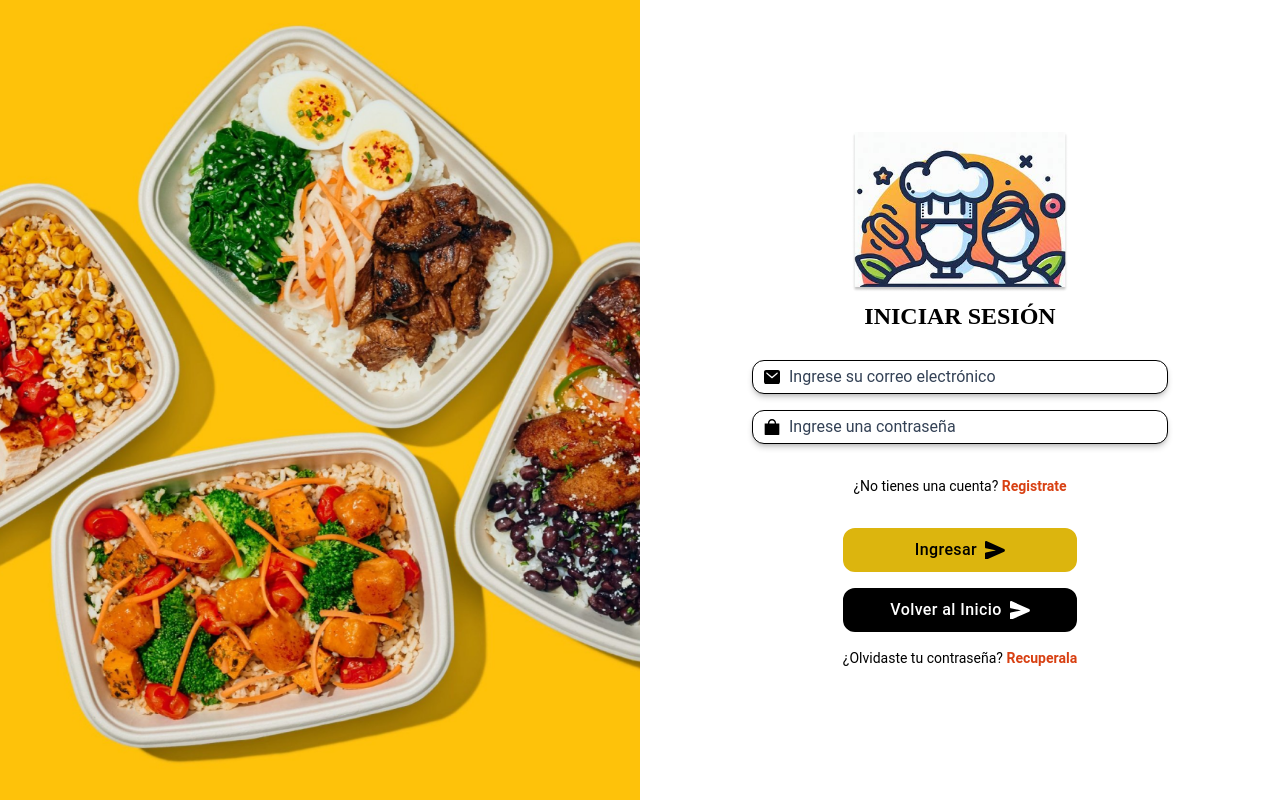
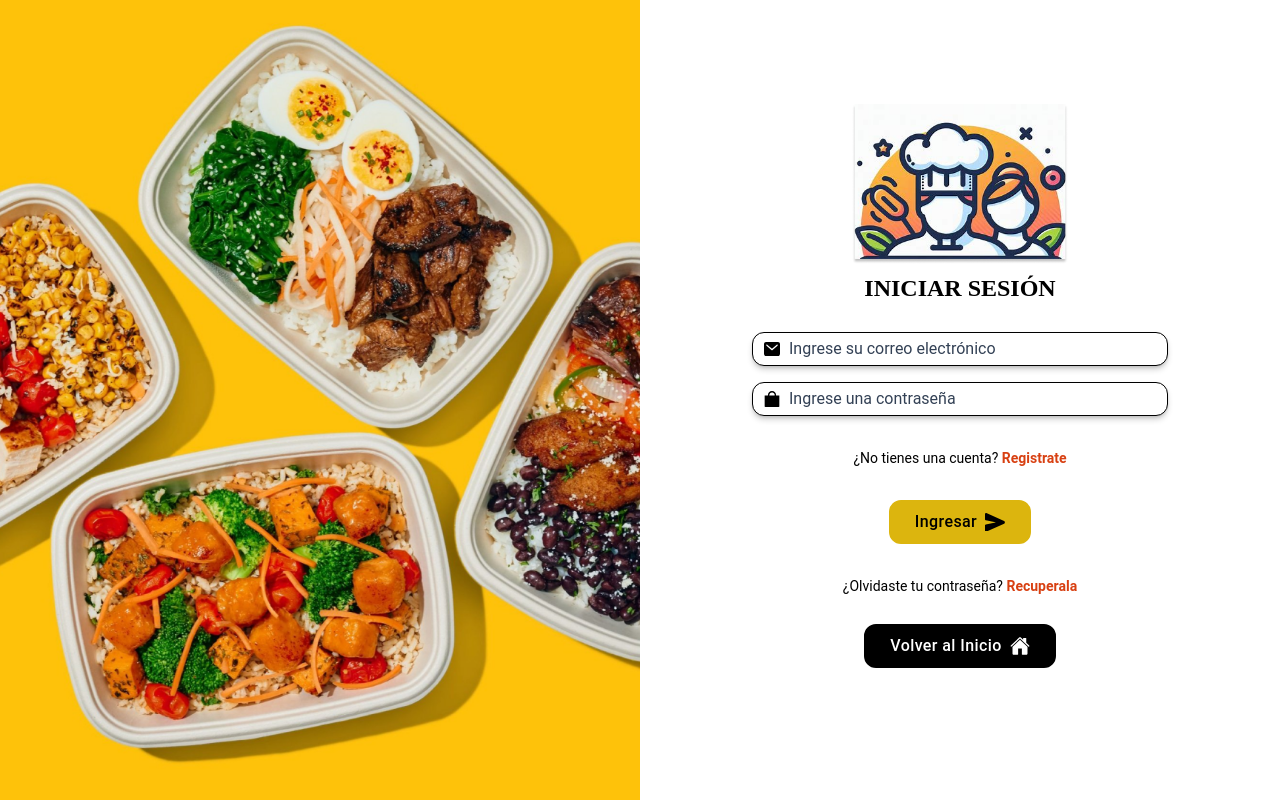
Before and after one commit to JohnMata0427/Food-Ordering-System, a React (Vite) app: page /auth/iniciar-sesion in a window 1280 px wide. Built offline with nearby package versions, Linux system fonts and the light colour scheme; a web font is replaced by a local one.

Commit message:
padding del login

```diff
--- a/src/pages/auth/Login.jsx
+++ b/src/pages/auth/Login.jsx
@@ -95,7 +95,6 @@ export default function Login() {
                             />
                         </div>
                     </div>
-
                     <span className="text-sm ">
                         ¿No tienes una cuenta?{" "}
                         <Link
@@ -109,7 +108,6 @@ export default function Login() {
                     {message.mensaje && (
                         <Alerta exito={message.exito}>{message.mensaje}</Alerta>
                     )}
-
                     <div className="flex flex-col items-center gap-y-2">
                         <CustomButton
                             texto="Ingresar"
@@ -124,32 +122,39 @@ export default function Login() {
                                 />
                             </svg>
                         </CustomButton>
-
+                    </div>
+                </form>
+                <div className="flex flex-col items-center gap-y-2 pb-5 pt-3">
+                    <span className="text-sm pb-5 pt-3">
+                        ¿Olvidaste tu contraseña?{" "}
+                        <Link
+                            className="font-bold text-secondary hover:text-secondary/80 transition-all"
+                            to="/auth/recuperar-contraseña"
+                        >
+                            Recuperala
+                        </Link>
+                    </span>
+                    <Link to="/home">
                         <CustomButton
                             texto="Volver al Inicio"
                             color="black"
                             masEstilos="group w-full justify-center gap-x-2 rounded-xl mb-2 text-white"
                         >
-                            <svg className="z-10" width="20" viewBox="0 0 33 31">
+                            <svg className="z-10" width="20" height="20" viewBox="0 0 40 40">
                                 <path
                                     className="fill-white group-hover:fill-[#000]"
                                     id="Vector"
-                                    d="M31.4856 13.2879L31.4747 13.2827L2.27979 0.135588C2.03422 0.0239993 1.76702 -0.0197646 1.50206 0.00821157C1.23711 0.0361877 0.982679 0.135031 0.761524 0.295901C0.527868 0.462128 0.33594 0.688816 0.20301 0.955569C0.0700801 1.22232 0.000317936 1.52077 3.7325e-07 1.82406V10.2323C0.00013021 10.6469 0.133478 11.0485 0.37706 11.3678C0.620643 11.6872 0.959199 11.9042 1.33438 11.9816L17.2573 15.1782C17.3199 15.1911 17.3764 15.2273 17.417 15.2806C17.4576 15.3338 17.4798 15.4008 17.4798 15.4699C17.4798 15.5391 17.4576 15.606 17.417 15.6593C17.3764 15.7125 17.3199 15.7487 17.2573 15.7616L1.33506 18.9582C0.959987 19.0354 0.62145 19.2522 0.377759 19.5712C0.134068 19.8903 0.00047853 20.2916 3.7325e-07 20.7061V29.1158C-0.000181173 29.4054 0.0658672 29.6905 0.192218 29.9456C0.31857 30.2006 0.501271 30.4177 0.723926 30.5771C0.991757 30.7704 1.30608 30.8736 1.62764 30.874C1.85119 30.8738 2.07244 30.8251 2.27842 30.7308L31.4727 17.6586L31.4856 17.652C31.8786 17.4686 32.2135 17.1642 32.4487 16.7763C32.684 16.3885 32.8094 15.9343 32.8094 15.4699C32.8094 15.0055 32.684 14.5513 32.4487 14.1635C32.2135 13.7757 31.8786 13.4713 31.4856 13.2879Z"
+                                    d="M20.4344 7.9125C20.3181 7.80124 20.1633 7.73914 20.0023 7.73914C19.8414 7.73914 19.6866 7.80124 19.5703 7.9125L5.1875 21.6523C5.12642 21.7108 5.07782 21.781 5.04466 21.8587C5.01149 21.9365 4.99444 22.0202 4.99453 22.1047L4.99219 35C4.99219 35.663 5.25558 36.2989 5.72442 36.7678C6.19326 37.2366 6.82915 37.5 7.49219 37.5H15C15.3315 37.5 15.6495 37.3683 15.8839 37.1339C16.1183 36.8995 16.25 36.5815 16.25 36.25V25.625C16.25 25.4592 16.3158 25.3003 16.4331 25.1831C16.5503 25.0658 16.7092 25 16.875 25H23.125C23.2908 25 23.4497 25.0658 23.5669 25.1831C23.6842 25.3003 23.75 25.4592 23.75 25.625V36.25C23.75 36.5815 23.8817 36.8995 24.1161 37.1339C24.3505 37.3683 24.6685 37.5 25 37.5H32.5047C33.1677 37.5 33.8036 37.2366 34.2725 36.7678C34.7413 36.2989 35.0047 35.663 35.0047 35V22.1047C35.0048 22.0202 34.9877 21.9365 34.9546 21.8587C34.9214 21.781 34.8728 21.7108 34.8117 21.6523L20.4344 7.9125Z"
+                                />
+                                <path
+                                    className="fill-white group-hover:fill-[#000]"
+                                    id="Vector"
+                                    d="M38.3524 19.0742L32.5086 13.4836V5C32.5086 4.66848 32.3769 4.35054 32.1425 4.11612C31.9081 3.8817 31.5901 3.75 31.2586 3.75H27.5086C27.1771 3.75 26.8592 3.8817 26.6247 4.11612C26.3903 4.35054 26.2586 4.66848 26.2586 5V7.5L21.7336 3.17344C21.3102 2.74531 20.6805 2.5 20 2.5C19.3219 2.5 18.6938 2.74531 18.2703 3.17422L1.65315 19.0727C1.16722 19.5414 1.10628 20.3125 1.54847 20.8203C1.65951 20.9485 1.79547 21.0527 1.94808 21.1267C2.10068 21.2007 2.26674 21.2428 2.43615 21.2506C2.60557 21.2583 2.77478 21.2315 2.9335 21.1718C3.09222 21.112 3.23713 21.0206 3.3594 20.9031L19.5703 5.4125C19.6867 5.30124 19.8414 5.23914 20.0024 5.23914C20.1633 5.23914 20.3181 5.30124 20.4344 5.4125L36.6469 20.9031C36.8857 21.1321 37.2056 21.2571 37.5364 21.2507C37.8673 21.2442 38.182 21.1069 38.4117 20.8687C38.8914 20.3719 38.8516 19.5516 38.3524 19.0742Z"
                                 />
                             </svg>
                         </CustomButton>
-
-                        <span className="text-sm ">
-                            ¿Olvidaste tu contraseña?{" "}
-                            <Link
-                                className="font-bold text-secondary hover:text-secondary/80 transition-all"
-                                to="/auth/recuperar-contraseña"
-                            >
-                                Recuperala
-                            </Link>
-                        </span>
-                    </div>
-                </form>
+                    </Link>
+                </div>
             </div>
         </>
     );
```
